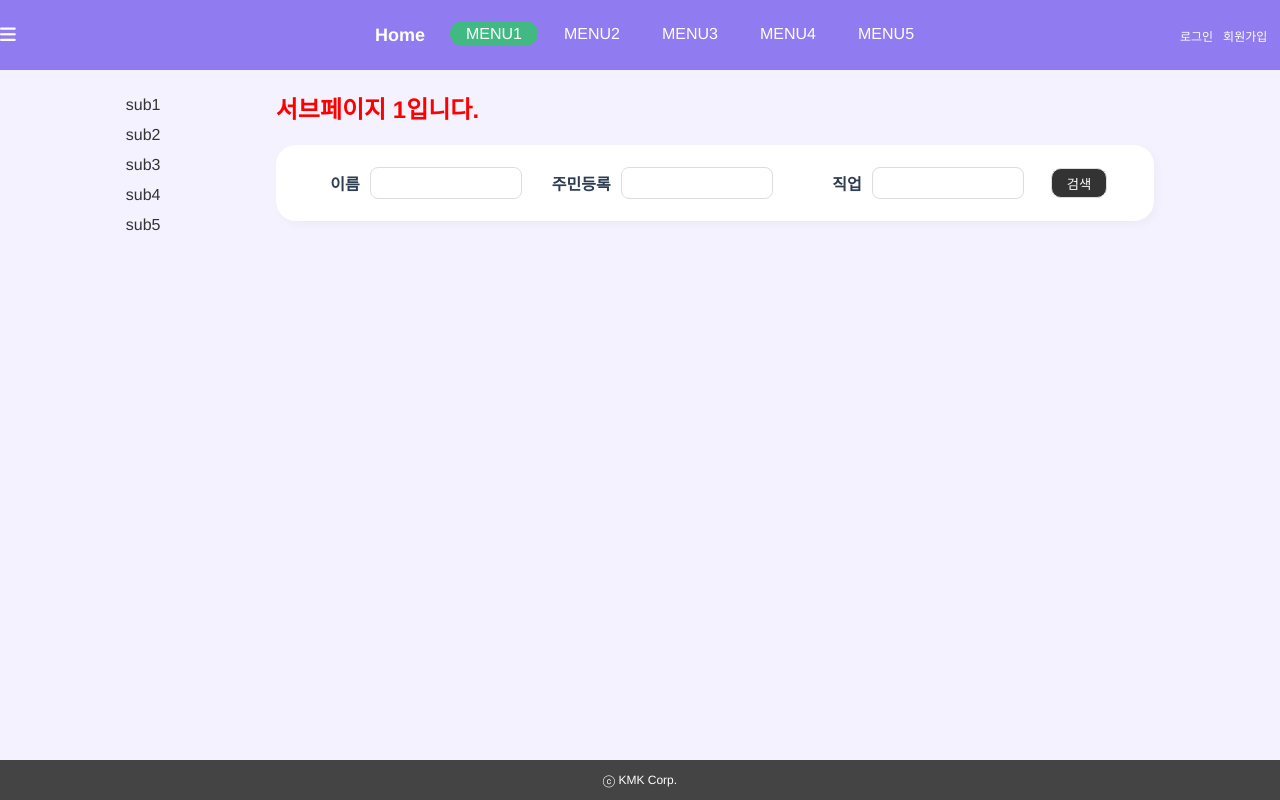
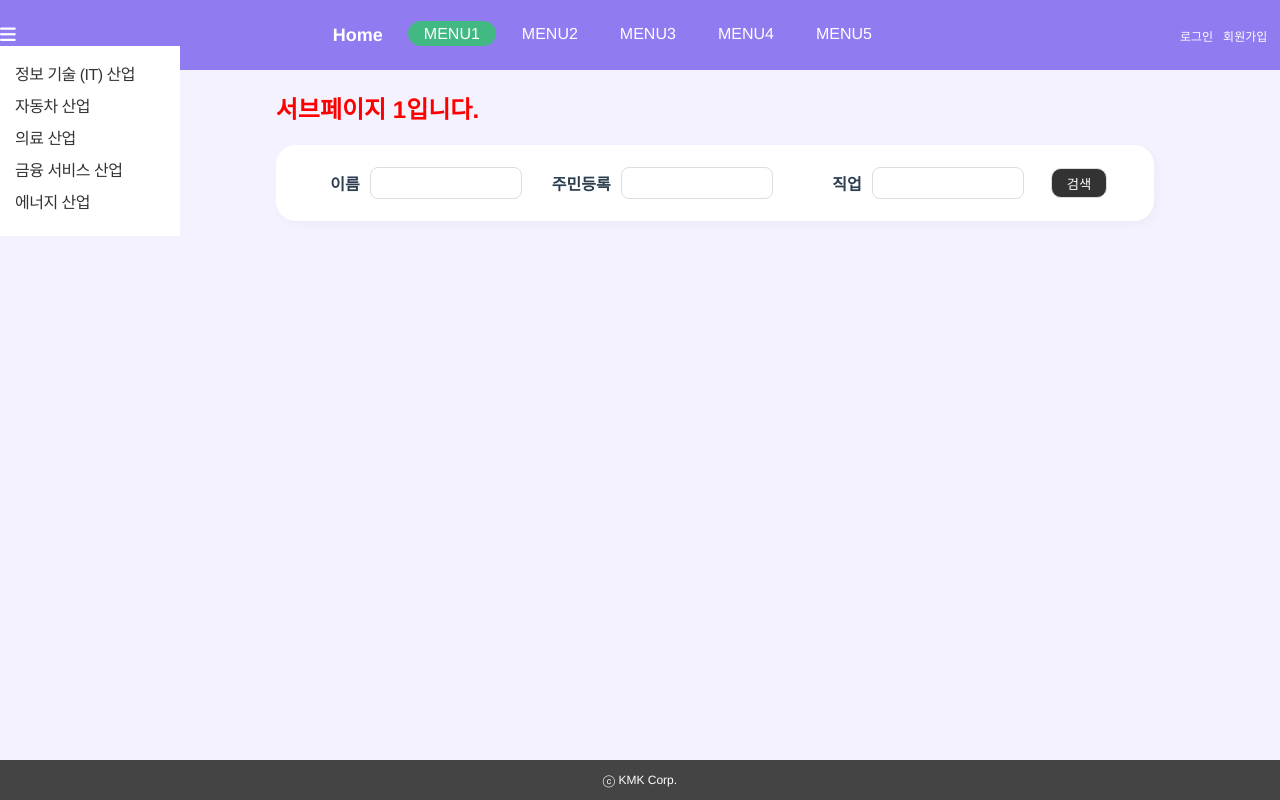
Before and after one commit to audrysla/kmk-vue, a Vue app: page /#/sub1 in a window 1280 px wide. Both pictures are taken after a click on the button 7 px from the left and 35 px from the top of the page. Built offline with nearby package versions, Linux system fonts and the light colour scheme.

Commit message:
전체 메뉴 추가

```diff
--- a/src/assets/scss/base.scss
+++ b/src/assets/scss/base.scss
@@ -22,7 +22,7 @@ ul {
   padding: 0;
 }
 li {
-  display: inline-block;
+  list-style:none;
   margin: 0;
 }
 a {
@@ -75,5 +75,8 @@ a {
       justify-content: flex-start;
       align-items: center;
     }
+    #contents .routerView {
+      padding: 20px 15px !important;
+    }
   }
 }
--- a/src/assets/testData.js
+++ b/src/assets/testData.js
@@ -4,4 +4,83 @@ const testData = {
     hobbies: ["등산", "요가", "독서", "피아노 연주", "그림 그리기", "자전거 타기", "수영", "배드민턴"]
 };
 
-export default testData;
+
+const category = [
+    {
+      cate : "정보 기술 (IT) 산업",
+      sub : [
+        "소프트웨어 엔지니어",
+        "웹 개발자",
+        "데이터 과학자",
+        "네트워크 엔지니어",
+        "시스템 관리자",
+        "보안 분석가",
+        "UX/UI 디자이너",
+        "IT 프로젝트 매니저",
+        "데이터베이스 관리자",
+        "클라우드 아키텍트"
+      ]
+    },
+    {
+      cate: "자동차 산업",
+      sub: [
+        "자동차 엔지니어",
+        "자동차 디자이너",
+        "자동차 기계공학자",
+        "자동차 테스트 드라이버",
+        "생산 관리자",
+        "자동차 전기 기술자",
+        "자동차 세일즈맨",
+        "자동차 서비스 기술자",
+        "자동차 재고 관리자",
+        "자동차 부품 공급망 매니저"
+      ]
+    },
+    {
+      cate: "의료 산업",
+      sub: [
+        "의사",
+        "간호사",
+        "의료 기술자",
+        "의료 연구원",
+        "약사",
+        "의료 기록 관리자",
+        "진단검사 기술자",
+        "재활치료사",
+        "응급 의료 기술자",
+        "건강정보 기술자"
+      ]
+    },
+    {
+      cate: "금융 서비스 산업",
+      sub: [
+        "은행원",
+        "투자 은행가",
+        "재무 분석가",
+        "회계사",
+        "보험 판매원",
+        "금융 컨설턴트",
+        "자산 관리자",
+        "리스크 관리자",
+        "신용 분석가",
+        "주식 거래자"
+      ],
+    },
+    {
+      cate: "에너지 산업",
+      sub: [
+        "전기 기술자",
+        "태양광 시스템 설계자",
+        "석유 엔지니어",
+        "환경 엔지니어",
+        "발전소 운영자",
+        "에너지 효율 전문가",
+        "재생 에너지 컨설턴트",
+        "에너지 거래자",
+        "에너지 시장 분석가",
+        "전력 소비자 보호자"
+      ],
+    }
+  ]
+
+export default { testData, category };
--- a/src/components/tab/TabButton.vue
+++ b/src/components/tab/TabButton.vue
@@ -15,7 +15,7 @@ export default {
   name: 'TabButton',
   data(){
     return{
-      testData: TestData,
+      testData: TestData.testData,
       tabActive : 0
     }
   },
--- a/src/layout/Header.vue
+++ b/src/layout/Header.vue
@@ -2,7 +2,17 @@
   <header>
     <div class="inner">
       <div class="all_menu">
-        <button><i class="fa-solid fa-bars"></i></button>
+        <button @click="toggleVisibility"><i class="fa-solid fa-bars"></i></button>
+        <div class="menu_box" v-show="allMenuOpen">
+          <ul>
+            <li v-for="(item, index) in testData" :key="index">
+              <a href="#"  @mouseenter="subMenuShow(index)" @mouseleave="subMenuHide(index)">{{item.cate}}</a>
+              <ul v-show="subMenuOpen === index">
+                <li v-for="(subItem, i) in item.sub" :key="i">{{subItem}}</li>
+              </ul>
+            </li>
+          </ul>
+        </div>
       </div>
       <div class="h_center">
         <h1><router-link to="/">Home</router-link></h1>
@@ -23,6 +33,7 @@
 </template>
 
 <script>
+import TestData from '@/assets/testData.js';
 export default {
   name: 'HeaderPage',
   props: {
@@ -30,7 +41,20 @@ export default {
   },
   data() {
     return{
-
+      allMenuOpen : false,
+      subMenuOpen : false,
+      testData: TestData.category,
+    }
+  },
+  methods: {
+    toggleVisibility() {
+      this.allMenuOpen = !this.allMenuOpen;
+    },
+    subMenuShow(index){
+      this.subMenuOpen = index;
+    },
+    subMenuHide(){
+      this.subMenuOpen = null;
     }
   }
 }
@@ -47,11 +71,36 @@ header{
     align-items: center;
     color:#fff;
     .all_menu{
-      width:100px;
       text-align: left;
       button{
         color:inherit;
         font-size:18px;
+      }
+    }
+    .menu_box{
+      width:180px;
+      position:absolute;
+      background:#fff;
+      color:#333;
+      letter-spacing: -.5px;
+      ul{
+        padding:15px;
+        li{
+
+          display: flex;
+          height:32px;
+          a{
+            display:block;
+            width: 100%;
+          }
+          ul{
+            position:absolute;
+            left:160px;
+            top:0;
+            width:150px;
+            background: #fff;
+          }
+        }
       }
     }
     .h_center{
--- a/src/page/Sub3.vue
+++ b/src/page/Sub3.vue
@@ -21,7 +21,7 @@ export default {
   },
   data() {
     return {
-      testData: TestData, // TestData를 데이터로 설정하여 자식 컴포넌트로 전달
+      testData: TestData.testData, // TestData를 데이터로 설정하여 자식 컴포넌트로 전달
       tabName : 'Title'
     };
   },
```
Also changed, not shown: src/App.vue (line endings or trailing spaces).
